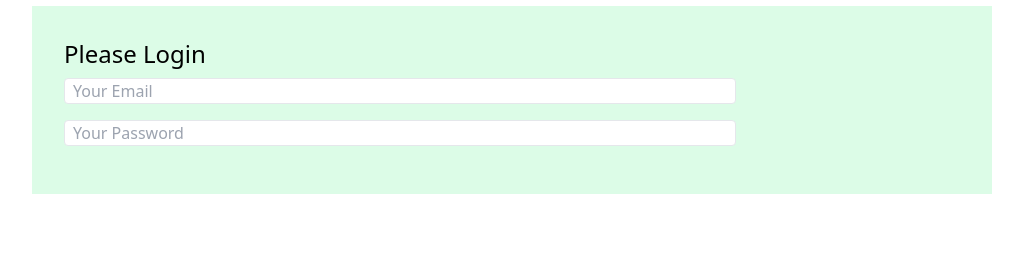
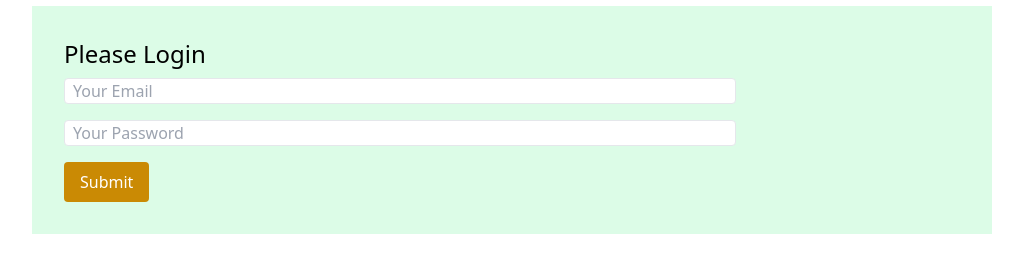
Before and after one commit to shtabdeepaull/baap-er-bank, a plain HTML site: page index.html in a window 1280 px wide. Shown: the part 130-402 px from the top of the page, without its empty margins (128-1151 px from the left). Drawn offline with nearby package versions, Linux system fonts and the light colour scheme.

Commit message:
added submit btn

```diff
--- a/index.html
+++ b/index.html
@@ -14,10 +14,11 @@
     <main>
         <section class="bg-green-100 p-8 w-3/4 mx-auto mt-8">
             <h3 class="text-2xl mb-2">Please Login</h3>
-            <form action="">
+            <div>
                 <input class=" border border-gary-400 rounded block w-3/4 mb-4 px-2" type="text" placeholder="Your Email">
                 <input class=" border border-gary-400 rounded block w-3/4 mb-4 px-2" type="password" name="" id="" placeholder="Your Password">
-            </form>
+                <button class="bg-yellow-600 px-4 rounded py-2 text-white font-medium">Submit</button>
+            </div>
         </section>
     </main>
 </body>
```
Also changed, not shown: 1 other file.
